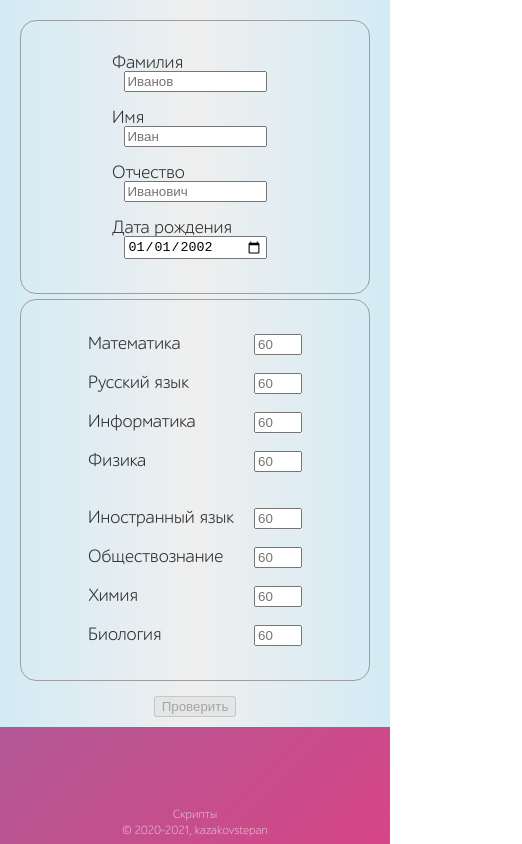
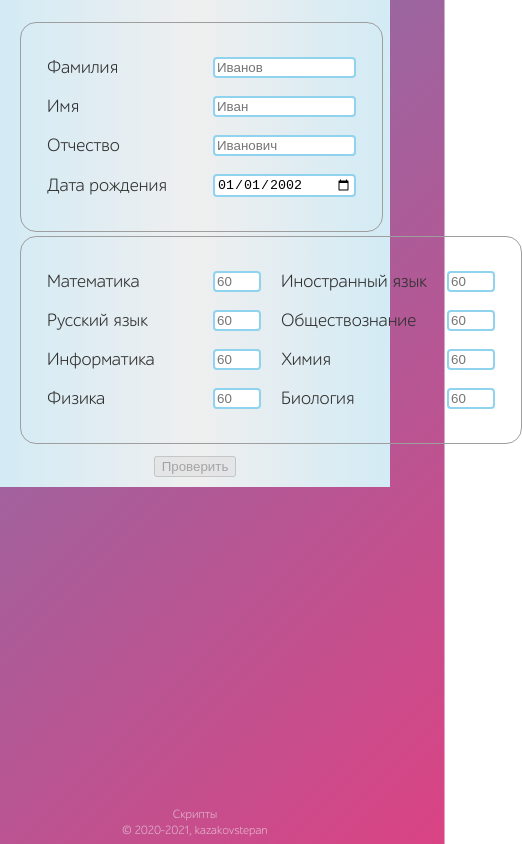
Before and after one commit to ksrt12/abit-react, a React (Create React App) app: page / in a window 390 px wide. Shown: the whole page, 522 px wide, since content can reach past the window. Built offline with nearby package versions, Linux system fonts and the light colour scheme.

Commit message:
improve css
Signed-off-by: Kazakov Stepan <ksrt12group@gmail.com>

```diff
--- a/src/index.css
+++ b/src/index.css
@@ -34,7 +34,6 @@ body {
     }
 }
 
-
 .main {
     font-size: 16px;
     padding: 10px 20px 10px 20px;
@@ -46,6 +45,9 @@ body {
 .search {
     margin: 10px 0;
     display: flex;
+    flex-direction: row;
+    align-content: center;
+    align-items: center;
 }
 
 .search div {
@@ -59,6 +61,17 @@ body {
     margin: 5px 0;
 }
 
+.search p {
+    display: flex;
+    align-items: center;
+    justify-content: center;
+}
+
+.search input {
+    border: 2px solid #90d3ee;
+    border-radius: 4px;
+}
+
 .search form {
     display: inline-block;
     margin: 0 auto;
@@ -70,6 +83,12 @@ body {
     text-align: left;
     width: 150px;
     padding-right: 1rem;
+}
+
+.ege {
+    display: flex;
+    align-items: center;
+    flex-direction: row;
 }
 
 .ege form input {
@@ -193,40 +212,41 @@ th.sorted[data-order="1"] {
     }
 }
 
-@media (max-width: 1300px) and (min-width: 950px) {
-    .search div {
-        margin-right: 10px;
+@media (max-width: 1350px) {
+    .main {
+        width: 60%;
+        margin: auto;
     }
-}
-
-@media (max-width: 875px) {
     .search {
         flex-direction: column;
     }
     .search div {
-        margin-bottom: 5px;
+        margin: 2px auto;
     }
 }
 
-@media (orientation: portrait),
-(max-width: 960px) {
+@media (max-width: 1080px) {
     .side {
         display: none;
     }
     .main {
+        width: auto;
         position: relative;
         top: 0;
         left: 0;
         margin: 0;
-        width: auto;
+    }
+    .search {
+        flex-direction: row;
     }
 }
 
-@media (orientation: portrait) {
+@media (max-width: 930px),
+(orientation: portrait) {
     .main table {
         overflow: scroll;
     }
-    .search div {
+    .search {
         flex-direction: column;
     }
 }
--- a/src/js/bvi.js
+++ b/src/js/bvi.js
@@ -1,5 +1,5 @@
 import { bvi, sto, ia, itin, wtf, conf_points, olympSubjBy } from "./constants";
-import { SUBJECTS, WLS } from "./constants";
+import { SUBJECTS, fromWLS } from "./constants";
 import { setPinkColor } from "./colors";
 import { EGE, yesconf, nonconf } from "./diploma";
 
@@ -474,18 +474,19 @@ function checkBVI(stream, grad_in, subj_in, name_in, lvl_in, dip_in) {
 }
 
 function checkConfNum(stream, curr_subj, curr_profile) {
-    let conf = true;
+    let proof = true;
+    let conf = EGE[curr_subj] >= conf_points;
     const rename = str => {
         return str.charAt(0).toUpperCase() + str.slice(1);
     };
 
     if (curr_profile) {
-        conf = olympSubjBy[curr_profile][curr_subj].includes(stream);
+        proof = olympSubjBy[curr_profile][curr_subj].includes(stream);
     }
-    if (WLS === "") {
-        setPinkColor(SUBJECTS[rename(curr_subj)], conf && EGE[curr_subj] === 0);
+    if (!fromWLS) {
+        setPinkColor(SUBJECTS[rename(curr_subj)], proof && EGE[curr_subj] === 0, conf);
     }
-    return (EGE[curr_subj] >= conf_points) && conf;
+    return proof && conf;
 }
 
 function checkConf(stream, olymp_profile) {
--- a/src/js/colors.js
+++ b/src/js/colors.js
@@ -1,8 +1,9 @@
 import { bvi, sto } from "./constants";
 import { yesconf } from "./diploma";
 
-function setPinkColor(id, is_empty) {
-    setBgColor(document.querySelector(`[for=${id}]`), (is_empty) ? "pink" : "");
+function setPinkColor(id, is_empty, no_conf) {
+    setBgColor(document.querySelector(`[for=${id}]`), (is_empty) ? "pink" : (no_conf) ? "" : "#ffda60");
+    document.querySelector(`#${id}`).style.borderColor = (is_empty) ? "red" : (no_conf) ? "" : "gold";
 }
 
 function setBgColor(elem, color) {
--- a/src/js/constants.js
+++ b/src/js/constants.js
@@ -1,4 +1,3 @@
-
 export const SUBJECTS = {
     'Математика': 'm',
     'Русский язык': 'r',
--- a/src/js/diploma.js
+++ b/src/js/diploma.js
@@ -146,7 +146,7 @@ function checkData(reset) {
             trs = [];
             for (let j of getEGEfromInput()) {
                 j.value = "";
-                setPinkColor(j.id, false);
+                setPinkColor(j.id, false, true);
             }
         } else {
             doSearch();
```
Also changed, not shown: package.json (line endings or trailing spaces), 1 other file (tests, documents, lock files or other folders).
